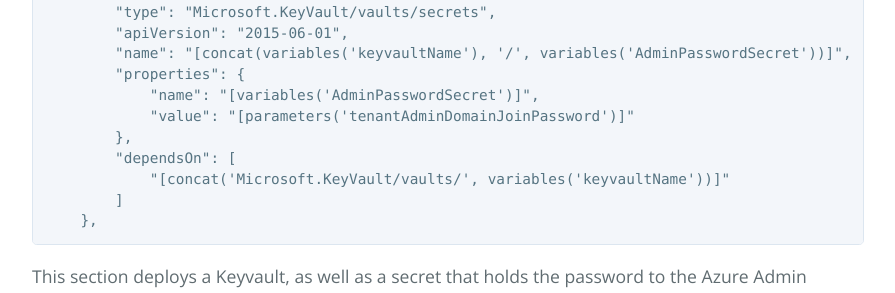
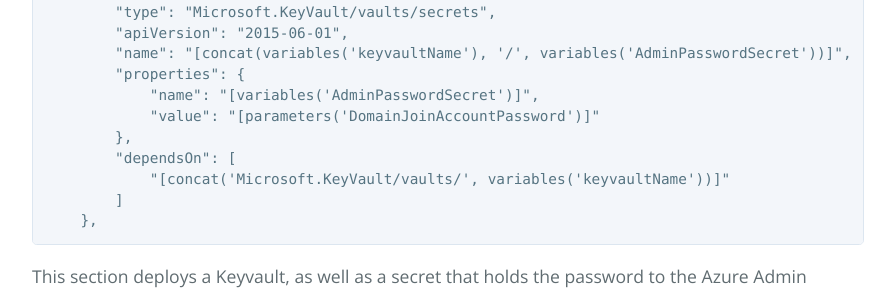
Before and after one commit to samvdjagt/wvdquickstart, a Jekyll site: the page built from armdeployment.md, in a window 1280 px wide and 1400 px high, scrolled down 7819 px. Shown: the part 903-1196 px from the top of the window, without its empty margins (192-1087 px from the left). Built offline with Jekyll 4.4.1, drawn with Linux system fonts in a browser that asks for light colours; some of the changed text lies outside the part shown.

Commit message:
rename param

````diff
--- a/armdeployment.md
+++ b/armdeployment.md
@@ -153,8 +153,8 @@
                 ],
                 "tags": {},
                 "properties": {
-                    "userName": "[parameters('tenantAdminDomainJoinUPN')]",
-                    "password": "[parameters('tenantAdminDomainJoinPassword')]"
+                    "userName": "[parameters('DomainJoinAccountUPN')]",
+                    "password": "[parameters('DomainJoinAccountPassword')]"
                 }
             },
 ```
@@ -349,7 +349,7 @@
         "name": "[concat(variables('keyvaultName'), '/', variables('AdminPasswordSecret'))]",
         "properties": {
             "name": "[variables('AdminPasswordSecret')]",
-            "value": "[parameters('tenantAdminDomainJoinPassword')]"
+            "value": "[parameters('DomainJoinAccountPassword')]"
         },
         "dependsOn": [
             "[concat('Microsoft.KeyVault/vaults/', variables('keyvaultName'))]"
````
Also changed, not shown: other parts of armdeployment.md (+2 -2 lines).
